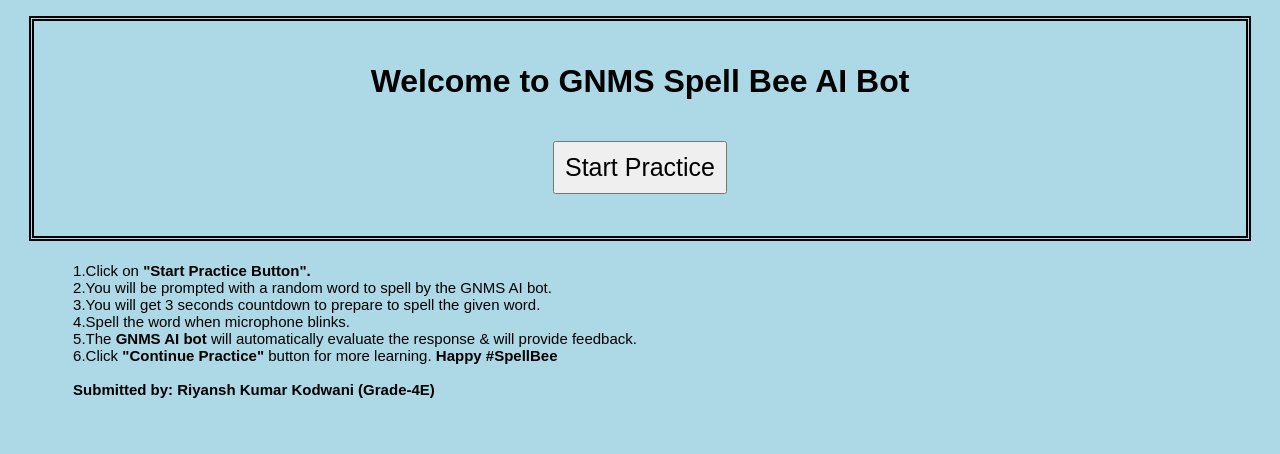
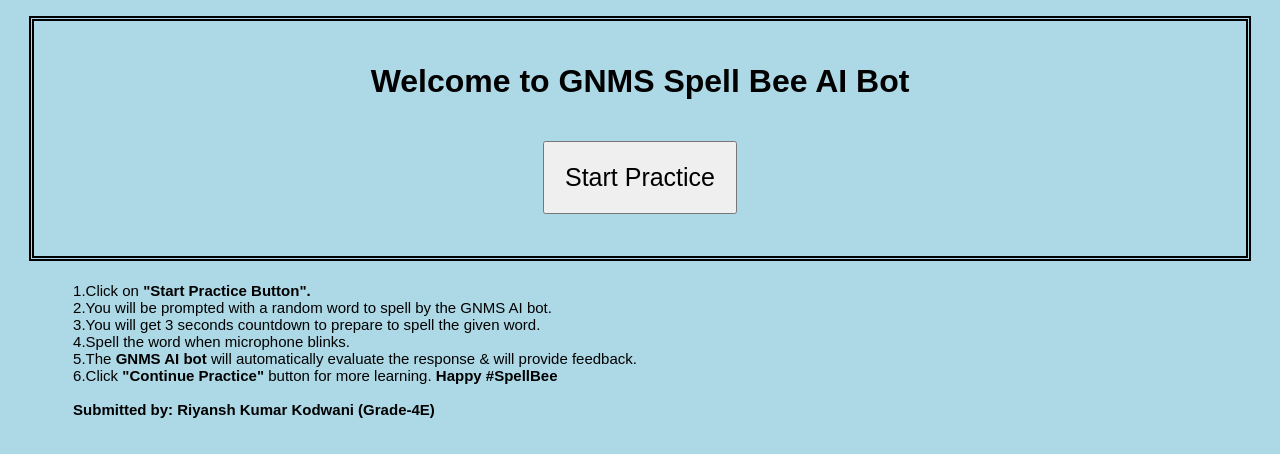
Before and after one commit to jayantkodwani/Spell-Bee-AI-v2, a Flask app: page / in a window 1280 px wide. Shown: the part 238-692 px from the top of the page. Run offline with Flask 3, Linux system fonts and the light colour scheme.

Commit message:
Update style.css

```diff
--- a/static/style.css
+++ b/static/style.css
@@ -9,7 +9,7 @@ body {
 }
 
 button {
-    padding: 10px 10px;
+    padding: 20px 20px;
     font-size: 25px;
     margin-top: 20px;
 
```
